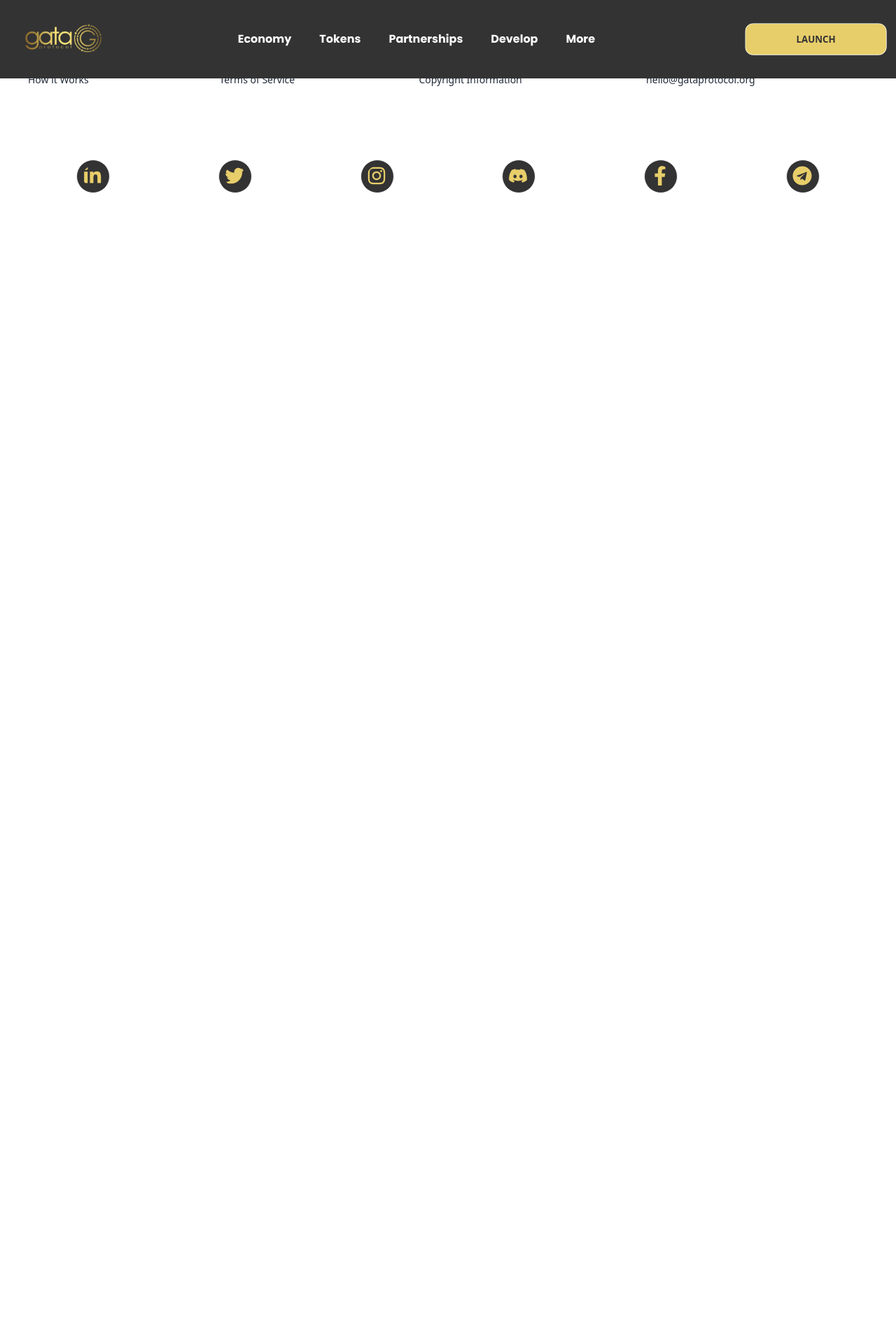
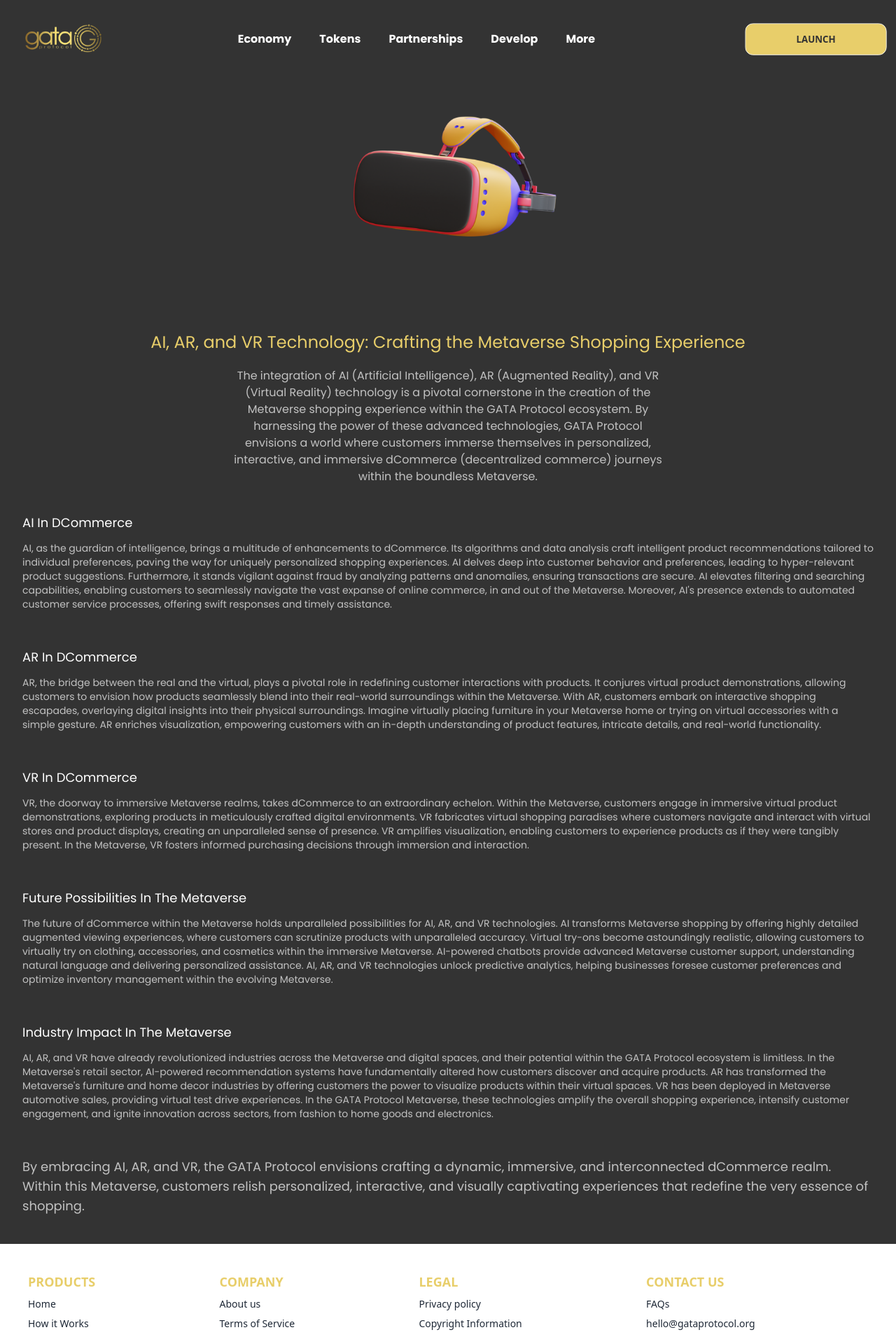
Before and after one commit to jkavod/gata-frontend, a React (Vite) app: page /gata-technology in a window 1280 px wide. Shown: the top 1920 px of the page at 70% size. Before the commit the page ends 800 px from the top, so only its background shows below. Built offline with nearby package versions, Linux system fonts and the light colour scheme; a web font is replaced by a local one.

Commit message:
gata technology completed

```diff
--- a/src/App.jsx
+++ b/src/App.jsx
@@ -7,6 +7,7 @@
 import { GataMarket } from './components/pages/gatamarket/GataMarket';
 import { GataNow } from './components/pages/gatanow/GataNow';
 import { GataGov } from './components/pages/gatagov/GataGov';
+import { GataTechnology } from './components/pages/gatatechnology/GataTechnology';
 
 import styles from './style';
 
@@ -26,6 +27,7 @@
         <Route path='/gata-market' element={<GataMarket />} />
         <Route path='/gata-now' element={<GataNow />} />
         <Route path='/gata-governance' element={<GataGov />} />
+        <Route path='/gata-technology' element={<GataTechnology />} />
       </Routes>
       <Footer />
       </div>
--- /dev/null
+++ b/src/components/pages/gatatechnology/GataTechnology.jsx
@@ -0,0 +1,72 @@
+import React, { useEffect } from 'react'
+import styles from '../../../style'
+import oculus from '../../../assets/oculus.png'
+import { motion, useAnimation } from 'framer-motion';
+import { useInView } from 'react-intersection-observer';
+
+const GataTechnology = () => {
+    const controls = useAnimation();
+    const [ref, inView] = useInView();
+
+    useEffect(() => {
+        if (inView) {
+          controls.start({ x: 0, opacity: 1, scale: 0.7 });
+        }
+    }, [controls, inView]);
+
+    return (
+        <section>
+            <div className={`${styles.flexCenter} flex-col mb-10`}>
+                <div className='mt-10'>
+                <motion.img
+                    ref={ref}
+                    initial={{ opacity: 0, scale: 0.1 }}
+                    animate={controls}
+                    transition={{ duration: 1.7 }}
+                    src={oculus}
+                    alt='GATA MARKET'
+                    className='relative z-[5]'
+                />
+                </div>
+                <div className='mb-5'>
+                    <h1 className='text-center text-gold font-poppins text-2xl'>AI, AR, and VR Technology: Crafting the Metaverse Shopping Experience</h1>
+                </div>
+                <div className='text-center px-8 lg:px-10'>
+                    <p className='font-poppins font-normal text-dimWhite'>
+                    The integration of AI (Artificial Intelligence), AR (Augmented Reality), and VR<br className='hidden lg:block' /> (Virtual Reality) technology is a pivotal cornerstone in the creation of the<br className='hidden lg:block' /> Metaverse shopping experience within the GATA Protocol ecosystem. By<br className='hidden lg:block' /> harnessing the power of these advanced technologies, GATA Protocol<br className='hidden lg:block' /> envisions a world where customers immerse themselves in personalized,<br className='hidden lg:block' /> interactive, and immersive dCommerce (decentralized commerce) journeys<br className='hidden lg:block' /> within the boundless Metaverse.
+                    </p>
+                </div>
+            </div>
+
+            <div className={`${styles.flexStart} flex-col px-8`}>
+                <div className='mb-10'>
+                    <h1 className='text-white font-poppins text-lg'>AI In DCommerce</h1>
+                    <p className='font-poppins text-dimWhite my-3 text-sm'>AI, as the guardian of intelligence, brings a multitude of enhancements to dCommerce. Its algorithms and data analysis craft intelligent product recommendations tailored to individual preferences, paving the way for uniquely personalized shopping experiences. AI delves deep into customer behavior and preferences, leading to hyper-relevant product suggestions. Furthermore, it stands vigilant against fraud by analyzing patterns and anomalies, ensuring transactions are secure. AI elevates filtering and searching capabilities, enabling customers to seamlessly navigate the vast expanse of online commerce, in and out of the Metaverse. Moreover, AI's presence extends to automated customer service processes, offering swift responses and timely assistance.</p>
+                </div>
+                <div className='mb-10'>
+                    <h1 className='text-white font-poppins text-lg'>AR In DCommerce</h1>
+                    <p className='font-poppins text-dimWhite my-3 text-sm'>AR, the bridge between the real and the virtual, plays a pivotal role in redefining customer interactions with products. It conjures virtual product demonstrations, allowing customers to envision how products seamlessly blend into their real-world surroundings within the Metaverse. With AR, customers embark on interactive shopping escapades, overlaying digital insights into their physical surroundings. Imagine virtually placing furniture in your Metaverse home or trying on virtual accessories with a simple gesture. AR enriches visualization, empowering customers with an in-depth understanding of product features, intricate details, and real-world functionality.</p>
+                </div>
+                <div className='mb-10'>
+                    <h1 className='text-white font-poppins text-lg'>VR In DCommerce</h1>
+                    <p className='font-poppins text-dimWhite my-3 text-sm'>VR, the doorway to immersive Metaverse realms, takes dCommerce to an extraordinary echelon. Within the Metaverse, customers engage in immersive virtual product demonstrations, exploring products in meticulously crafted digital environments. VR fabricates virtual shopping paradises where customers navigate and interact with virtual stores and product displays, creating an unparalleled sense of presence. VR amplifies visualization, enabling customers to experience products as if they were tangibly present. In the Metaverse, VR fosters informed purchasing decisions through immersion and interaction.</p>
+                </div>
+                <div className='mb-10'>
+                    <h1 className='text-white font-poppins text-lg'>Future Possibilities In The Metaverse</h1>
+                    <p className='font-poppins text-dimWhite my-3 text-sm'>The future of dCommerce within the Metaverse holds unparalleled possibilities for AI, AR, and VR technologies. AI transforms Metaverse shopping by offering highly detailed augmented viewing experiences, where customers can scrutinize products with unparalleled accuracy. Virtual try-ons become astoundingly realistic, allowing customers to virtually try on clothing, accessories, and cosmetics within the immersive Metaverse. AI-powered chatbots provide advanced Metaverse customer support, understanding natural language and delivering personalized assistance. AI, AR, and VR technologies unlock predictive analytics, helping businesses foresee customer preferences and optimize inventory management within the evolving Metaverse.</p>
+                </div>
+                <div className='mb-10'>
+                    <h1 className='text-white font-poppins text-lg'>Industry Impact In The Metaverse</h1>
+                    <p className='font-poppins text-dimWhite my-3 text-sm'>AI, AR, and VR have already revolutionized industries across the Metaverse and digital spaces, and their potential within the GATA Protocol ecosystem is limitless. In the Metaverse's retail sector, AI-powered recommendation systems have fundamentally altered how customers discover and acquire products. AR has transformed the Metaverse's furniture and home decor industries by offering customers the power to visualize products within their virtual spaces. VR has been deployed in Metaverse automotive sales, providing virtual test drive experiences. In the GATA Protocol Metaverse, these technologies amplify the overall shopping experience, intensify customer engagement, and ignite innovation across sectors, from fashion to home goods and electronics.</p>
+                </div>
+                <div className='mb-10'>
+                    <h1 className='text-dimWhite font-poppins text-lg font-normal'>
+                    By embracing AI, AR, and VR, the GATA Protocol envisions crafting a dynamic, immersive, and interconnected dCommerce realm. Within this Metaverse, customers relish personalized, interactive, and visually captivating experiences that redefine the very essence of shopping.
+                    </h1>
+                </div>
+            </div>
+        </section>
+      )
+}
+
+export { GataTechnology }
--- a/src/components/pages/landing/Home.jsx
+++ b/src/components/pages/landing/Home.jsx
@@ -56,7 +56,7 @@
     content2:
       'Immerse Yourself in Revolutionary Shopping Experiences Powered by AI, AR, and VR Technologies.',
     icon2: oculus,
-    path2: '/gata-ai-ar-vr'
+    path2: '/gata-technology'
   };
 
 const Home = () => {
```
